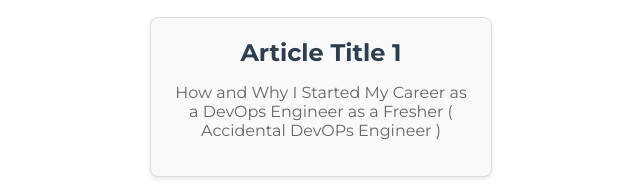
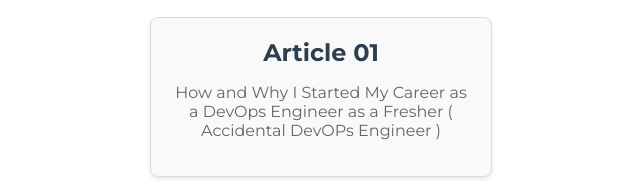
Before and after one commit to UjjwalKarn954/ujjwalkarn954.github.io, a plain HTML site: page index.html in a window 1280 px wide. Shown: the part 585-778 px from the top of the page, 319-959 px from the left. Drawn offline with Linux system fonts and the light colour scheme.

Commit message:
Update index.html

```diff
--- a/index.html
+++ b/index.html
@@ -64,7 +64,7 @@
             <h2>My Articles</h2>
             <div class="article-container">
                 <div class="article-card">
-                    <h3><a href="article1.html">Article Title 1</a></h3>
+                    <h3><a href="article1.html">Article 01</a></h3>
                     <p>How and Why I Started My Career as a DevOps Engineer as a Fresher
 ( Accidental DevOPs Engineer )
 </p>
```
